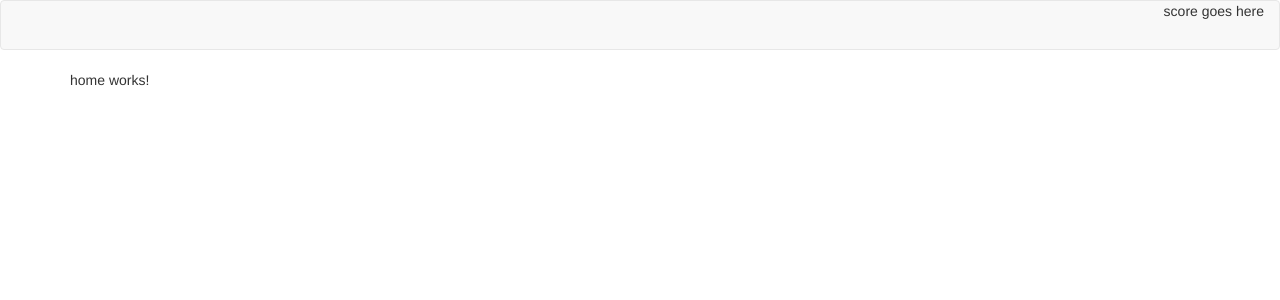
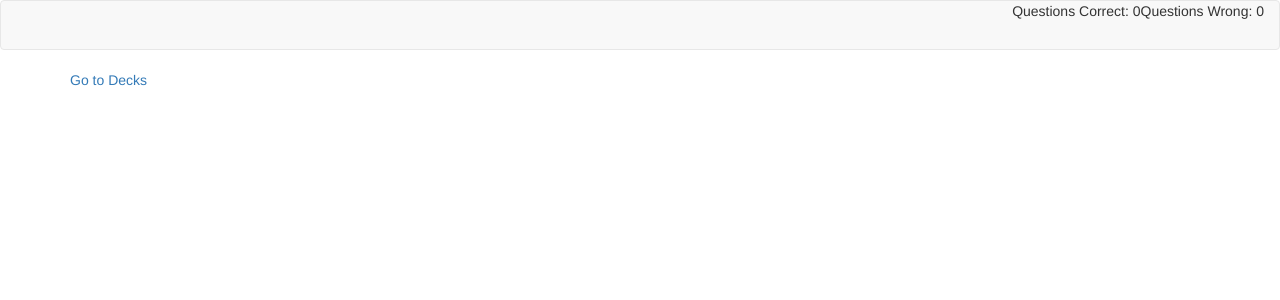
Before and after one commit to Sihong31/angular-flash-cards-app, an Angular app in the folder flash-cards-app/: page / in a window 1280 px wide. Shown: the top 300 px of the page. Built offline with nearby package versions, Linux system fonts and the light colour scheme.

Commit message:
work on flashcard component, connect score service with flashcard and header components

```diff
--- a/flash-cards-app/src/app/core/header/header.component.html
+++ b/flash-cards-app/src/app/core/header/header.component.html
@@ -1,7 +1,14 @@
 <nav class="navbar navbar-default">
   <div class="container-fluid">
     <div class="navbar-header pull-right">
-      score goes here
+      <ul class="nav navbar-nav">
+        <li>
+          Questions Correct: {{ correctScore }}
+        </li>
+        <li>
+          Questions Wrong: {{ wrongScore }}
+        </li>
+      </ul>
     </div>
   </div>
 </nav>
--- a/flash-cards-app/src/app/core/header/header.component.ts
+++ b/flash-cards-app/src/app/core/header/header.component.ts
@@ -1,4 +1,5 @@
 import { Component, OnInit } from '@angular/core';
+import { ScoreService } from '../../shared/score.service';
 
 @Component({
   selector: 'app-header',
@@ -7,7 +8,21 @@ import { Component, OnInit } from '@angular/core';
 })
 export class HeaderComponent implements OnInit {
 
-  constructor() { }
+  correctScore: number = 0;
+  wrongScore: number = 0;
+
+  constructor(private scoreService: ScoreService) {
+    this.scoreService.correctSubject.subscribe(
+      (correctScore: number) => {
+        this.correctScore = correctScore
+      }
+    )
+    this.scoreService.wrongSubject.subscribe(
+      (wrongScore: number) => {
+        this.wrongScore = wrongScore
+      }
+    )
+  }
 
   ngOnInit() {
   }
--- a/flash-cards-app/src/app/core/home/home.component.html
+++ b/flash-cards-app/src/app/core/home/home.component.html
@@ -1,3 +1 @@
-<p>
-  home works!
-</p>
+<a [routerLink]="['flashcards']">Go to Decks</a>
--- a/flash-cards-app/src/app/flashcards/flashcards-questions/flashcards-questions.component.ts
+++ b/flash-cards-app/src/app/flashcards/flashcards-questions/flashcards-questions.component.ts
@@ -1,6 +1,7 @@
 import { Component, OnInit } from '@angular/core';
 import { ActivatedRoute, Params , Router } from '@angular/router';
 import { FlashcardsService } from '../flashcards.service';
+import { ScoreService } from '../../shared/score.service';
 
 import { Question } from '../question.model';
 
@@ -19,7 +20,10 @@ export class FlashcardsQuestionsComponent implements OnInit {
   isAnswered: boolean = false
   gameIsActive: boolean = true
 
-  constructor(private flashcardsService: FlashcardsService, private router: Router, private route: ActivatedRoute) { }
+  constructor(private flashcardsService: FlashcardsService,
+              private scoreService: ScoreService,
+              private router: Router,
+              private route: ActivatedRoute) { }
 
   ngOnInit() {
     this.route.parent.params.subscribe(
@@ -45,8 +49,10 @@ export class FlashcardsQuestionsComponent implements OnInit {
 
     if (this.correctAnswer == index) {
       this.isCorrect = true;
+      this.scoreService.addCorrectScore();
     } else {
       this.isCorrect = false;
+      this.scoreService.addWrongScore();
     }
 
   }
@@ -61,7 +67,8 @@ export class FlashcardsQuestionsComponent implements OnInit {
   }
 
   onEndGame() {
-    this.router.navigate(['/flashcards'])
+    this.scoreService.resetScore();
+    this.router.navigate(['']);
   }
 
 }
--- a/flash-cards-app/src/app/flashcards/flashcards.component.html
+++ b/flash-cards-app/src/app/flashcards/flashcards.component.html
@@ -1,6 +1,8 @@
 <h2>Flashcard Game</h2>
 <hr />
-<a *ngFor="let deck of decks; let i = index" class="deck" [routerLink]="['deck',i,'question', '0']">
-  Deck {{ i }}
-</a>
+<div class="decks-container" *ngIf="!inProgress">
+  <a *ngFor="let deck of decks; let i = index" class="deck" [routerLink]="['deck',i,'question', '0']" (click)="onDeckSelect()">
+    Deck {{ i }}
+  </a>
+</div>
 <router-outlet></router-outlet>
--- a/flash-cards-app/src/app/flashcards/flashcards.component.ts
+++ b/flash-cards-app/src/app/flashcards/flashcards.component.ts
@@ -8,16 +8,18 @@ import { FlashcardsService } from './flashcards.service';
 })
 export class FlashcardsComponent implements OnInit {
 
-  decks = this.flashcardsService.decks;
+  inProgress: boolean;
+  decks: {} = this.flashcardsService.decks;
 
-  constructor(private flashcardsService: FlashcardsService) { }
+  constructor(private flashcardsService: FlashcardsService) {
+  }
 
   ngOnInit() {
-    console.log(this.decks);
-
+    this.flashcardsService.inProgress = false;
   }
 
   onDeckSelect() {
+    this.inProgress = this.flashcardsService.toggleProgress();
   }
 
 }
--- a/flash-cards-app/src/app/flashcards/flashcards.service.ts
+++ b/flash-cards-app/src/app/flashcards/flashcards.service.ts
@@ -2,6 +2,7 @@ import { Question } from './question.model';
 import { Answer } from './answer.model';
 
 export class FlashcardsService {
+    inProgress = false;
     decks = [
       {
         "id": "1",
@@ -72,4 +73,9 @@ export class FlashcardsService {
     return this.decks[deckId].questions[questionId];
   }
 
+  toggleProgress() {
+    this.inProgress = !this.inProgress;
+    return this.inProgress;
+  }
+
 }
--- /dev/null
+++ b/flash-cards-app/src/app/shared/score.service.ts
@@ -0,0 +1,24 @@
+import { Subject } from 'rxjs/Subject';
+
+export class ScoreService {
+
+  correctSubject = new Subject<number>();
+  wrongSubject = new Subject<number>();
+
+  correctScore: number = 0;
+  wrongScore: number = 0;
+
+  addCorrectScore() {
+    this.correctSubject.next(this.correctScore += 1);
+  }
+
+  addWrongScore() {
+    this.wrongSubject.next(this.wrongScore += 1);
+  }
+
+  resetScore() {
+    this.correctSubject.next(this.correctScore = 0);
+    this.wrongSubject.next(this.wrongScore = 0);
+  }
+
+}
```
Also changed, not shown: flash-cards-app/src/app/core/core.module.ts (+6 -1 lines).
